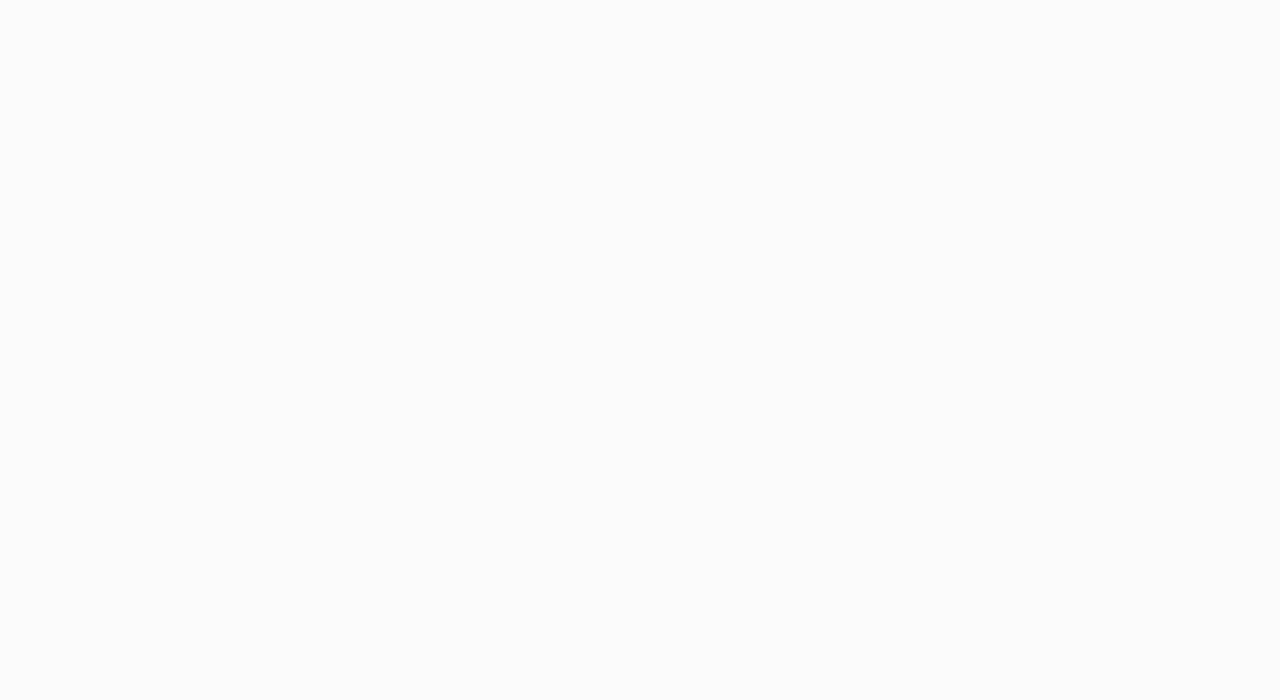
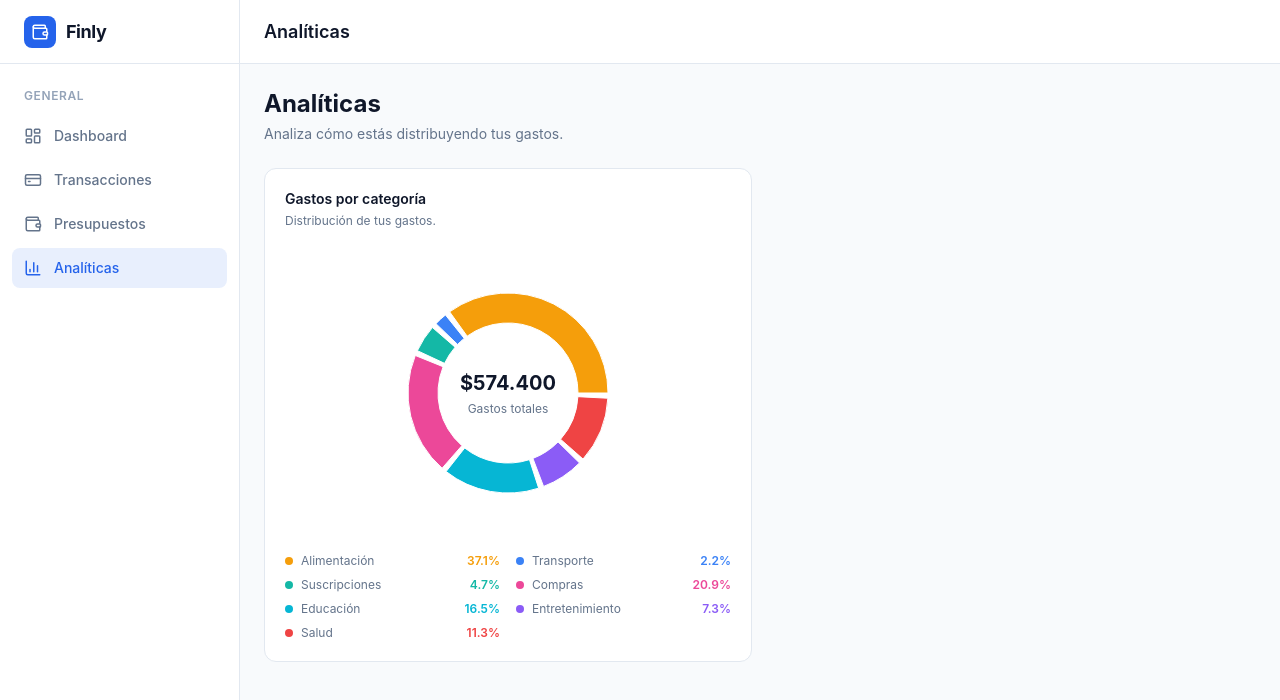
Before and after one commit to juanfeoru/finly, a React (Vite) app: page /analytics in a window 1280 px wide. Before the commit this address had no page. Shown: the top 700 px of the page. Built offline with nearby package versions, Linux system fonts and the light colour scheme.

Commit message:
feat: add expenses by category chart

```diff
--- a/package.json
+++ b/package.json
@@ -15,6 +15,7 @@
     "react": "^19.2.8",
     "react-dom": "^19.2.8",
     "react-router": "^8.4.0",
+    "recharts": "^3.10.1",
     "tailwindcss": "^4.3.3"
   },
   "devDependencies": {
--- a/src/App.tsx
+++ b/src/App.tsx
@@ -8,6 +8,7 @@ import { useLocalStorage } from "./hooks/useLocalStorage";
 import Budgets from "./pages/Budgets";
 import type { Budget } from "./types/budget";
 import { budgets as initialBudgets } from "./data/budgets";
+import Analytics from "./pages/Analytics";
 
 function App() {
   const [transactions, setTransactions] = useLocalStorage<Transaction[]>(
@@ -35,6 +36,7 @@ function App() {
         <Route path="/" element={<Dashboard />} />
         <Route path="/transactions" element={<Transactions />} />
         <Route path="/budgets" element={<Budgets />} />
+        <Route path="/analytics" element={<Analytics />} />
       </Route>
     </Routes>
   );
--- /dev/null
+++ b/src/components/analytics/ExpensesByCategoryChart.tsx
@@ -0,0 +1,150 @@
+import {
+  PieChart,
+  Pie,
+  Sector,
+  Tooltip,
+  ResponsiveContainer,
+  type PieSectorShapeProps,
+} from "recharts";
+
+interface ExpensesByCategoryChartProps {
+  data: {
+    category: string;
+    total: number;
+  }[];
+  totalExpenses: number;
+}
+
+interface ChartData {
+  name: string;
+  value: number;
+  category: string;
+}
+
+const CATEGORY_NAMES: Record<string, string> = {
+  food: "Alimentación",
+  transportation: "Transporte",
+  entertainment: "Entretenimiento",
+  health: "Salud",
+  education: "Educación",
+  housing: "Vivienda",
+  shopping: "Compras",
+  subscriptions: "Suscripciones",
+  salary: "Salario",
+  freelance: "Freelance",
+  investment: "Inversiones",
+  other: "Otros",
+};
+
+const CATEGORY_COLORS: Record<string, string> = {
+  food: "#f59e0b",
+  transportation: "#3b82f6",
+  entertainment: "#8b5cf6",
+  health: "#ef4444",
+  education: "#06b6d4",
+  housing: "#64748b",
+  shopping: "#ec4899",
+  subscriptions: "#14b8a6",
+  investment: "#22c55e",
+  freelance: "#a855f7",
+  salary: "#10b981",
+  other: "#94a3b8",
+};
+
+export default function ExpensesByCategoryChart({
+  data,
+  totalExpenses,
+}: ExpensesByCategoryChartProps) {
+  const chartData: ChartData[] = data.map((item) => ({
+    name: CATEGORY_NAMES[item.category] ?? item.category,
+    value: item.total,
+    category: item.category,
+  }));
+
+  const legendData = data.map((item) => ({
+    category: item.category,
+    name: CATEGORY_NAMES[item.category] ?? item.category,
+    total: item.total,
+    percentage: (item.total / totalExpenses) * 100,
+  }));
+
+  function renderShape(
+    props: PieSectorShapeProps & {
+      payload?: ChartData;
+    },
+  ) {
+    if (!props.payload) {
+      return <Sector {...props} />;
+    }
+
+    return <Sector {...props} fill={CATEGORY_COLORS[props.payload.category]} />;
+  }
+
+  return (
+    <div className="rounded-xl border border-border bg-surface p-5">
+      <div className="mb-5">
+        <h3 className="text-sm font-semibold text-primary-text">
+          Gastos por categoría
+        </h3>
+
+        <p className="mt-1 text-xs text-secondary">
+          Distribución de tus gastos.
+        </p>
+      </div>
+
+      <div className="relative h-72">
+        <ResponsiveContainer width="100%" height="100%">
+          <PieChart>
+            <Pie
+              data={chartData}
+              dataKey="value"
+              nameKey="name"
+              innerRadius={70}
+              outerRadius={100}
+              paddingAngle={3}
+              shape={renderShape}
+            />
+
+            <Tooltip
+              formatter={(value) => `$${Number(value).toLocaleString("es-CO")}`}
+            />
+          </PieChart>
+        </ResponsiveContainer>
+
+        <div className="pointer-events-none absolute inset-0 flex flex-col items-center justify-center">
+          <p className="text-xl font-bold text-primary-text">
+            ${totalExpenses.toLocaleString("es-CO")}
+          </p>
+
+          <p className="mt-1 text-xs text-secondary">Gastos totales</p>
+        </div>
+      </div>
+
+      <div className="mt-4 grid grid-cols-2 gap-x-4 gap-y-2">
+        {legendData.map((item) => (
+          <div key={item.category} className="flex min-w-0 items-center gap-2">
+            <span
+              className="size-2 shrink-0 rounded-full"
+              style={{
+                backgroundColor: CATEGORY_COLORS[item.category],
+              }}
+            />
+
+            <span className="min-w-0 truncate text-xs text-secondary">
+              {item.name}
+            </span>
+
+            <span
+              className="ml-auto shrink-0 text-xs font-semibold"
+              style={{
+                color: CATEGORY_COLORS[item.category],
+              }}
+            >
+              {item.percentage.toFixed(1)}%
+            </span>
+          </div>
+        ))}
+      </div>
+    </div>
+  );
+}
--- /dev/null
+++ b/src/hooks/useAnalytics.ts
@@ -0,0 +1,36 @@
+import type { Transaction } from "../types/transaction";
+
+export function useAnalytics(transactions: Transaction[]) {
+  const expenses = transactions.filter(
+    (transaction) => transaction.type === "expense",
+  );
+
+  const totalExpenses = expenses.reduce(
+    (total, transaction) => total + transaction.value,
+    0,
+  );
+
+  const expensesByCategory = expenses.reduce<
+    { category: string; total: number }[]
+  >((result, transaction) => {
+    const existingCategory = result.find(
+      (item) => item.category === transaction.category,
+    );
+
+    if (existingCategory) {
+      existingCategory.total += transaction.value;
+    } else {
+      result.push({
+        category: transaction.category,
+        total: transaction.value,
+      });
+    }
+
+    return result;
+  }, []);
+
+  return {
+    totalExpenses,
+    expensesByCategory,
+  };
+}
--- /dev/null
+++ b/src/pages/Analytics.tsx
@@ -0,0 +1,33 @@
+import { useOutletContext } from "react-router";
+import { useAnalytics } from "../hooks/useAnalytics";
+import ExpensesByCategoryChart from "../components/analytics/ExpensesByCategoryChart";
+import type { Transaction } from "../types/transaction";
+
+interface AppLayoutContext {
+  transactions: Transaction[];
+}
+
+export default function Analytics() {
+  const { transactions } = useOutletContext<AppLayoutContext>();
+
+  const { totalExpenses, expensesByCategory } = useAnalytics(transactions);
+
+  return (
+    <div>
+      <div className="mb-6">
+        <h2 className="text-2xl font-bold text-primary-text">Analíticas</h2>
+
+        <p className="mt-1 text-sm text-secondary">
+          Analiza cómo estás distribuyendo tus gastos.
+        </p>
+      </div>
+
+      <div className="grid gap-4 lg:grid-cols-2">
+        <ExpensesByCategoryChart
+          data={expensesByCategory}
+          totalExpenses={totalExpenses}
+        />
+      </div>
+    </div>
+  );
+}
```
Also changed, not shown: 1 other file (tests, documents, lock files or other folders).
